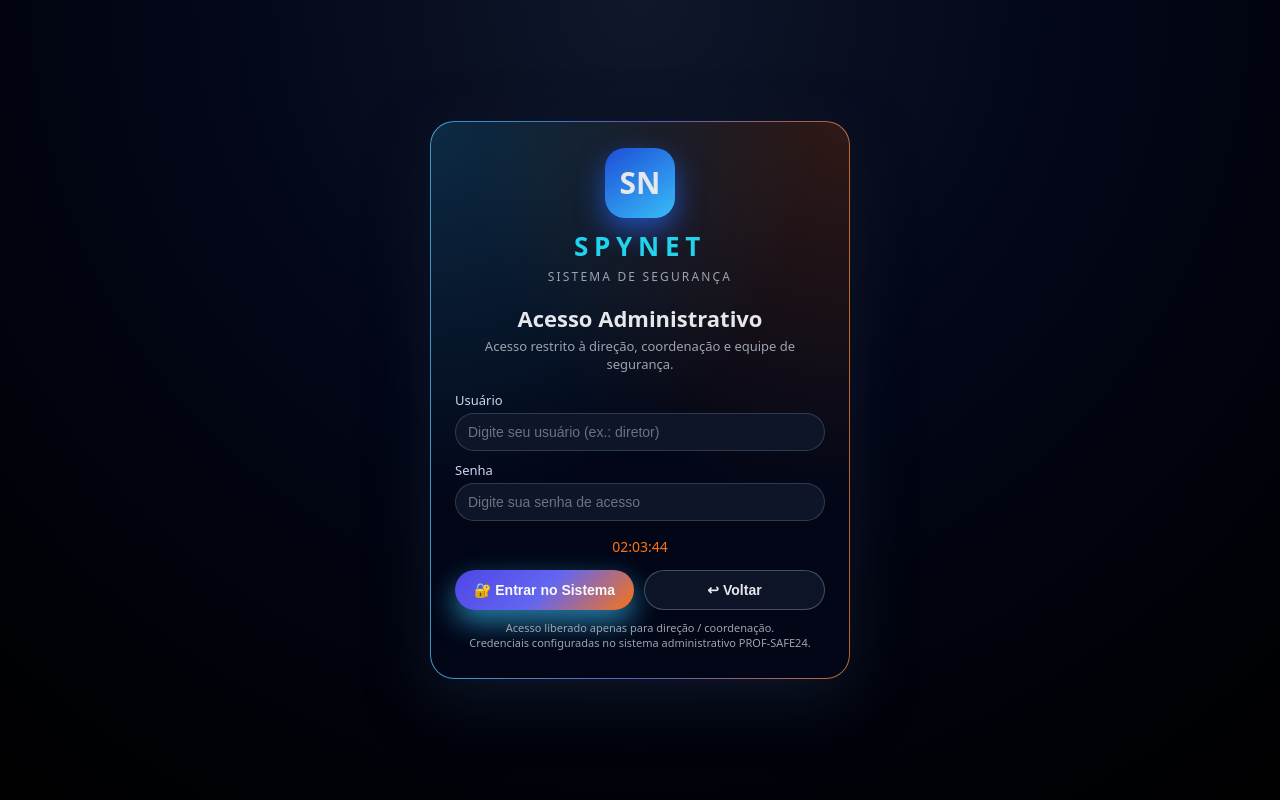
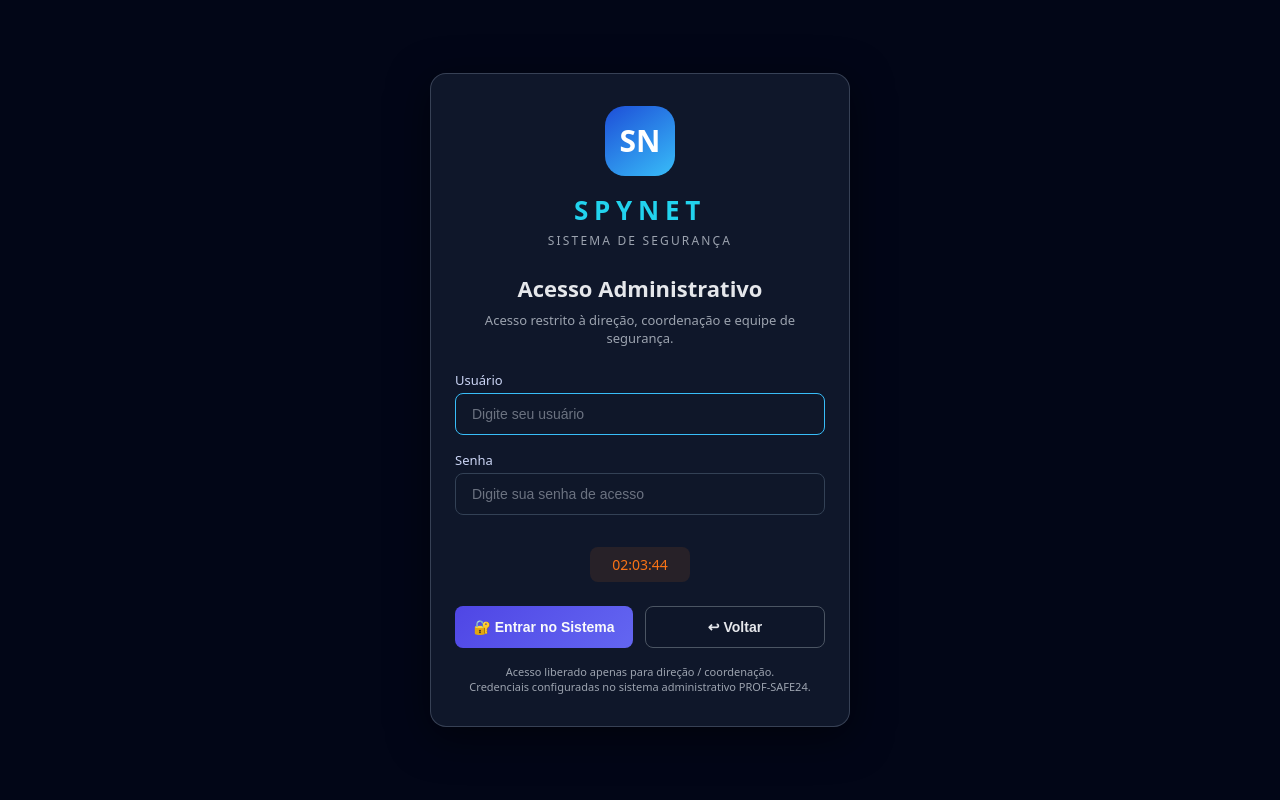
Before and after one commit to salveci2022/prof-safe24-premium-secure, a Flask app: page /login_central in a window 1280 px wide. Run offline with Flask 3, Linux system fonts and the light colour scheme.

Commit message:
Update login_central.html

```diff
--- a/templates/login_central.html
+++ b/templates/login_central.html
@@ -5,7 +5,9 @@
     <title>SPYNET – Acesso Administrativo</title>
     <meta name="viewport" content="width=device-width, initial-scale=1">
 
+    <!-- Otimização: CSS externo ou simplificado -->
     <style>
+        /* CSS simplificado e otimizado */
         * {
             box-sizing: border-box;
             margin: 0;
@@ -14,7 +16,7 @@
 
         body {
             font-family: system-ui, -apple-system, BlinkMacSystemFont, "Segoe UI", sans-serif;
-            background: radial-gradient(circle at top, #0f172a 0, #020617 45%, #000 100%);
+            background: #020617;
             min-height: 100vh;
             display: flex;
             align-items: center;
@@ -23,36 +25,18 @@
         }
 
         .card {
-            width: 100%;
+            width: 90%;
             max-width: 420px;
-            padding: 26px 24px 28px;
-            background: radial-gradient(circle at top left, rgba(56,189,248,0.2), transparent 55%),
-                        radial-gradient(circle at top right, rgba(249,115,22,0.18), transparent 55%),
-                        #020617;
-            border-radius: 24px;
-            box-shadow: 0 20px 60px rgba(15,23,42,0.9);
-            border: 1px solid rgba(148,163,184,0.35);
-            position: relative;
-        }
-
-        .card::before {
-            content: "";
-            position: absolute;
-            inset: -1px;
-            border-radius: inherit;
-            padding: 1px;
-            background: linear-gradient(90deg, #38bdf8, #6366f1, #f97316);
-            -webkit-mask:
-                linear-gradient(#000 0 0) content-box,
-                linear-gradient(#000 0 0);
-            -webkit-mask-composite: xor;
-            mask-composite: exclude;
-            opacity: 0.7;
+            padding: 2rem 1.5rem;
+            background: #0f172a;
+            border-radius: 16px;
+            box-shadow: 0 10px 40px rgba(0, 0, 0, 0.5);
+            border: 1px solid rgba(148, 163, 184, 0.3);
         }
 
         .header {
             text-align: center;
-            margin-bottom: 18px;
+            margin-bottom: 1.5rem;
         }
 
         .logo-circle {
@@ -63,14 +47,13 @@
             display: flex;
             align-items: center;
             justify-content: center;
-            margin: 0 auto 10px;
-            box-shadow: 0 12px 28px rgba(37,99,235,0.7);
+            margin: 0 auto 1rem;
         }
 
         .logo-circle span {
             font-size: 30px;
             font-weight: 700;
-            color: #e5e7eb;
+            color: white;
         }
 
         .brand {
@@ -90,81 +73,101 @@
 
         h1 {
             font-size: 22px;
-            margin-top: 18px;
-            margin-bottom: 4px;
+            margin: 1.5rem 0 0.5rem;
         }
 
         .desc {
             font-size: 13px;
             color: #9ca3af;
-            margin-bottom: 18px;
+            margin-bottom: 1.5rem;
         }
 
         label {
             display: block;
             font-size: 13px;
             color: #cbd5f5;
-            margin-bottom: 4px;
+            margin-bottom: 0.25rem;
         }
 
         input {
             width: 100%;
-            padding: 10px 12px;
-            border-radius: 999px;
-            border: 1px solid rgba(51,65,85,0.9);
-            background: rgba(15,23,42,0.95);
+            padding: 0.75rem 1rem;
+            border-radius: 8px;
+            border: 1px solid #334155;
+            background: rgba(15, 23, 42, 0.8);
             color: #e5e7eb;
             font-size: 14px;
             outline: none;
-            margin-bottom: 10px;
+            margin-bottom: 1rem;
+            transition: border-color 0.2s;
+        }
+
+        input:focus {
+            border-color: #38bdf8;
         }
 
         input::placeholder {
             color: #6b7280;
         }
 
+        .time-container {
+            text-align: center;
+            margin: 1rem 0;
+        }
+
         .time {
-            text-align: center;
             font-size: 14px;
             color: #f97316;
-            margin: 6px 0 14px;
             font-variant-numeric: tabular-nums;
+            background: rgba(249, 115, 22, 0.1);
+            padding: 0.5rem 1rem;
+            border-radius: 8px;
+            display: inline-block;
+            min-width: 100px;
         }
 
         .buttons {
             display: flex;
-            gap: 10px;
-            margin-bottom: 10px;
+            gap: 0.75rem;
+            margin: 1.5rem 0 1rem;
         }
 
         .btn {
             flex: 1;
-            border-radius: 999px;
+            border-radius: 8px;
             border: none;
-            padding: 11px 14px;
+            padding: 0.75rem 1rem;
             font-weight: 600;
             font-size: 14px;
             cursor: pointer;
             display: inline-flex;
             align-items: center;
             justify-content: center;
-            gap: 6px;
+            gap: 0.5rem;
+            transition: transform 0.2s, opacity 0.2s;
+        }
+
+        .btn:hover {
+            transform: translateY(-2px);
+        }
+
+        .btn:active {
+            transform: translateY(0);
         }
 
         .btn-primary {
-            background: linear-gradient(135deg, #4f46e5, #6366f1, #f97316);
+            background: linear-gradient(135deg, #4f46e5, #6366f1);
             color: #f9fafb;
-            box-shadow: 0 12px 28px rgba(56,189,248,0.65);
         }
 
         .btn-secondary {
-            background: rgba(15,23,42,0.9);
+            background: rgba(15, 23, 42, 0.9);
             color: #e5e7eb;
-            border: 1px solid rgba(75,85,99,0.9);
+            border: 1px solid #4b5563;
         }
 
         .footer {
-            margin-top: 10px;
+            margin-top: 1rem;
             font-size: 11px;
             text-align: center;
             color: #9ca3af;
@@ -174,17 +177,36 @@
         .error {
             font-size: 12px;
             color: #fecaca;
-            background: rgba(127,29,29,0.8);
+            background: rgba(127, 29, 29, 0.8);
             border-radius: 8px;
-            padding: 6px 10px;
-            margin-bottom: 8px;
+            padding: 0.75rem;
+            margin-bottom: 1rem;
             text-align: center;
+            animation: fadeIn 0.3s ease;
+        }
+
+        @keyframes fadeIn {
+            from { opacity: 0; transform: translateY(-10px); }
+            to { opacity: 1; transform: translateY(0); }
+        }
+
+        .loading {
+            opacity: 0.7;
+            pointer-events: none;
         }
 
         @media (max-width: 480px) {
             .card {
-                margin: 16px;
-                padding: 22px 18px 24px;
+                padding: 1.5rem 1rem;
+                width: 95%;
+            }
+
+            .buttons {
+                flex-direction: column;
+            }
+
+            .btn {
+                width: 100%;
             }
         }
     </style>
@@ -207,18 +229,25 @@
         <div class="error">{{ error }}</div>
     {% endif %}
 
-    <form action="/login_central" method="POST">
+    <form id="loginForm" action="/login_central" method="POST">
         <label for="user">Usuário</label>
-        <input id="user" name="username" placeholder="Digite seu usuário (ex.: diretor)" autocomplete="off">
+        <input id="user" name="username" placeholder="Digite seu usuário" autocomplete="off">
 
         <label for="pass">Senha</label>
         <input id="pass" name="password" type="password" placeholder="Digite sua senha de acesso" required>
 
+        <div class="time-container">
             <div class="time" id="clock">--:--:--</div>
+        </div>
 
         <div class="buttons">
-            <button class="btn btn-primary" type="submit">🔐 Entrar no Sistema</button>
-            <button class="btn btn-secondary" type="button" onclick="window.location.href='/'">↩ Voltar</button>
+            <button class="btn btn-primary" type="submit" id="submitBtn">
+                <span id="btnText">🔐 Entrar no Sistema</span>
+                <span id="btnLoading" style="display:none;">⏳ Processando...</span>
+            </button>
+            <button class="btn btn-secondary" type="button" onclick="window.location.href='/'">
+                ↩ Voltar
+            </button>
         </div>
     </form>
 
@@ -229,16 +258,90 @@
 </div>
 
 <script>
+    // JavaScript otimizado e não-bloqueante
+    document.addEventListener('DOMContentLoaded', function() {
+        // Relógio otimizado (atualiza apenas os segundos)
+        let lastSecond = -1;
         function updateClock() {
-    const el = document.getElementById('clock');
             const now = new Date();
+            const currentSecond = now.getSeconds();
+
+            // Só atualiza se o segundo mudou
+            if (currentSecond !== lastSecond) {
                 const h = String(now.getHours()).padStart(2, '0');
                 const m = String(now.getMinutes()).padStart(2, '0');
-    const s = String(now.getSeconds()).padStart(2, '0');
-    el.textContent = `${h}:${m}:${s}`;
+                const s = String(currentSecond).padStart(2, '0');
+                document.getElementById('clock').textContent = `${h}:${m}:${s}`;
+                lastSecond = currentSecond;
             }
-setInterval(updateClock, 1000);
+        }
+
+        // Usa requestAnimationFrame para atualizações mais eficientes
+        function clockLoop() {
             updateClock();
+            setTimeout(clockLoop, 200); // Verifica a cada 200ms em vez de 1000ms
+        }
+        clockLoop();
+
+        // Prevenir múltiplos envios do formulário
+        const loginForm = document.getElementById('loginForm');
+        const submitBtn = document.getElementById('submitBtn');
+        const btnText = document.getElementById('btnText');
+        const btnLoading = document.getElementById('btnLoading');
+        let isSubmitting = false;
+
+        loginForm.addEventListener('submit', function(e) {
+            if (isSubmitting) {
+                e.preventDefault();
+                return false;
+            }
+
+            // Validação básica
+            const password = document.getElementById('pass').value;
+            if (!password || password.trim() === '') {
+                e.preventDefault();
+                alert('Por favor, digite a senha');
+                return false;
+            }
+
+            // Mostrar estado de carregamento
+            isSubmitting = true;
+            btnText.style.display = 'none';
+            btnLoading.style.display = 'inline';
+            submitBtn.classList.add('loading');
+
+            // Timeout de segurança
+            setTimeout(() => {
+                if (isSubmitting) {
+                    isSubmitting = false;
+                    btnText.style.display = 'inline';
+                    btnLoading.style.display = 'none';
+                    submitBtn.classList.remove('loading');
+                    alert('A requisição está demorando muito. Tente novamente.');
+                }
+            }, 10000); // 10 segundos timeout
+
+            return true;
+        });
+
+        // Foco automático no campo de usuário
+        const userField = document.getElementById('user');
+        if (userField && !userField.value) {
+            userField.focus();
+        }
+    });
+
+    // Prevenir comportamento padrão do formulário ao pressionar Enter em campos errados
+    document.addEventListener('keydown', function(e) {
+        if (e.key === 'Enter') {
+            const active = document.activeElement;
+            if (active && active.form && active.type !== 'submit' && active.type !== 'textarea') {
+                e.preventDefault();
+                const submitBtn = active.form.querySelector('button[type="submit"]');
+                if (submitBtn) submitBtn.click();
+            }
+        }
+    });
 </script>
 
 </body>
```
Lines whose indentation alone changed are shown as unchanged.
